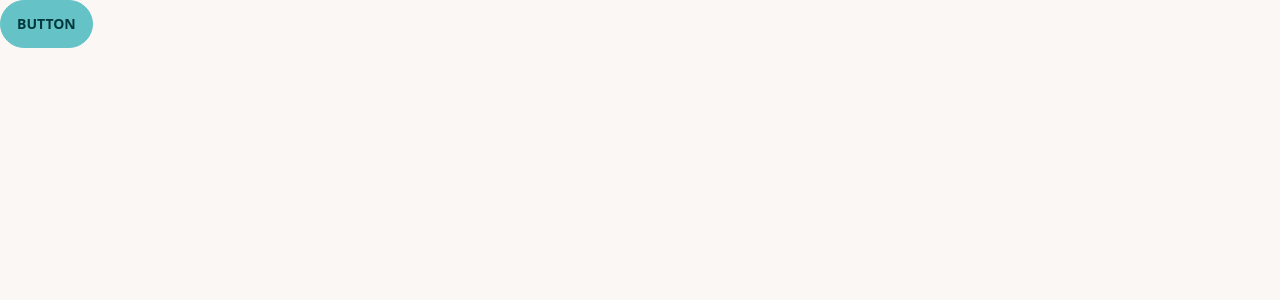
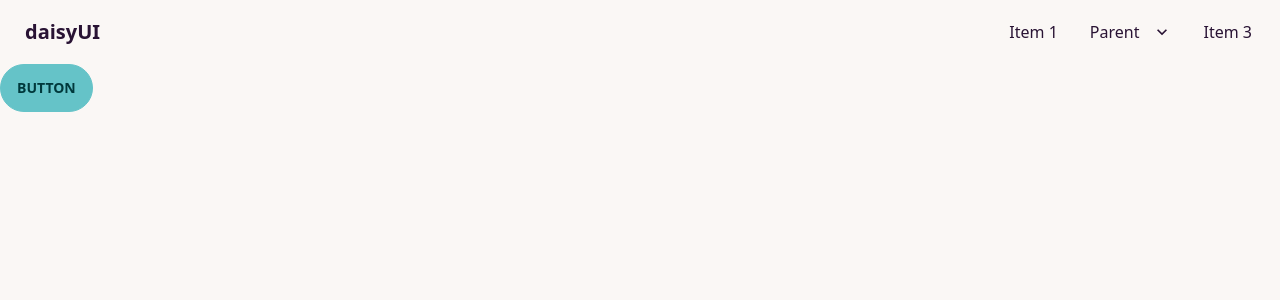
Before and after one commit to viziops/svelte-cf-daisy, a SvelteKit app: page / in a window 1280 px wide. Shown: the top 300 px of the page. Built offline with nearby package versions, Linux system fonts and the light colour scheme.

Commit message:
nav added

```diff
--- a/src/routes/+layout.svelte
+++ b/src/routes/+layout.svelte
@@ -2,4 +2,32 @@
 	import '../app.css';
 </script>
 
+<div class="navbar bg-base-100">
+	<div class="flex-1">
+		<a class="btn btn-ghost normal-case text-xl">daisyUI</a>
+	</div>
+	<div class="flex-none">
+		<ul class="menu menu-horizontal px-1">
+			<li><a>Item 1</a></li>
+			<li tabindex="0">
+				<a>
+					Parent
+					<svg
+						class="fill-current"
+						xmlns="http://www.w3.org/2000/svg"
+						width="20"
+						height="20"
+						viewBox="0 0 24 24"
+						><path d="M7.41,8.58L12,13.17L16.59,8.58L18,10L12,16L6,10L7.41,8.58Z" /></svg
+					>
+				</a>
+				<ul class="p-2 bg-base-100">
+					<li><a>Submenu 1</a></li>
+					<li><a>Submenu 2</a></li>
+				</ul>
+			</li>
+			<li><a>Item 3</a></li>
+		</ul>
+	</div>
+</div>
 <slot />
```
